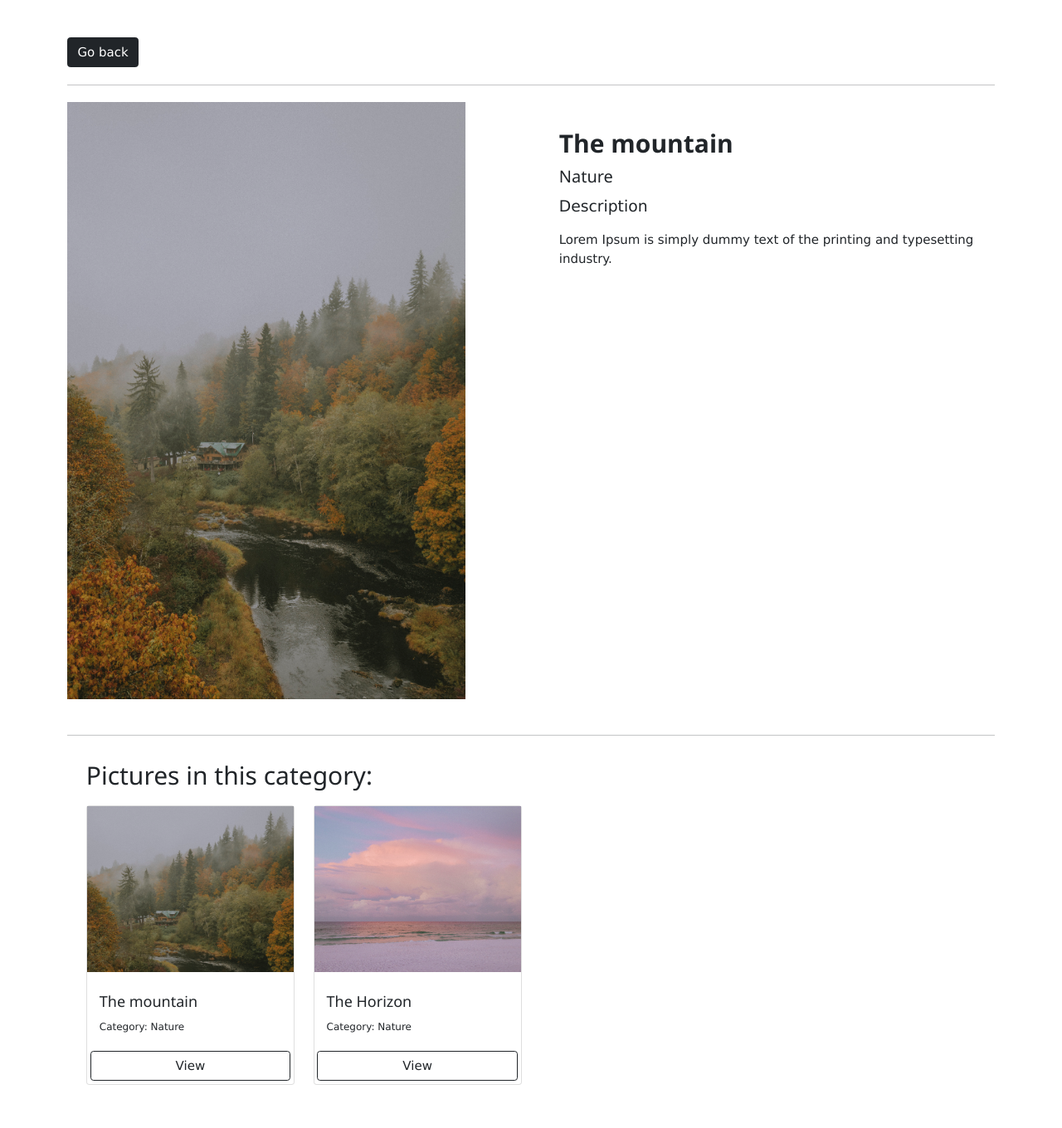
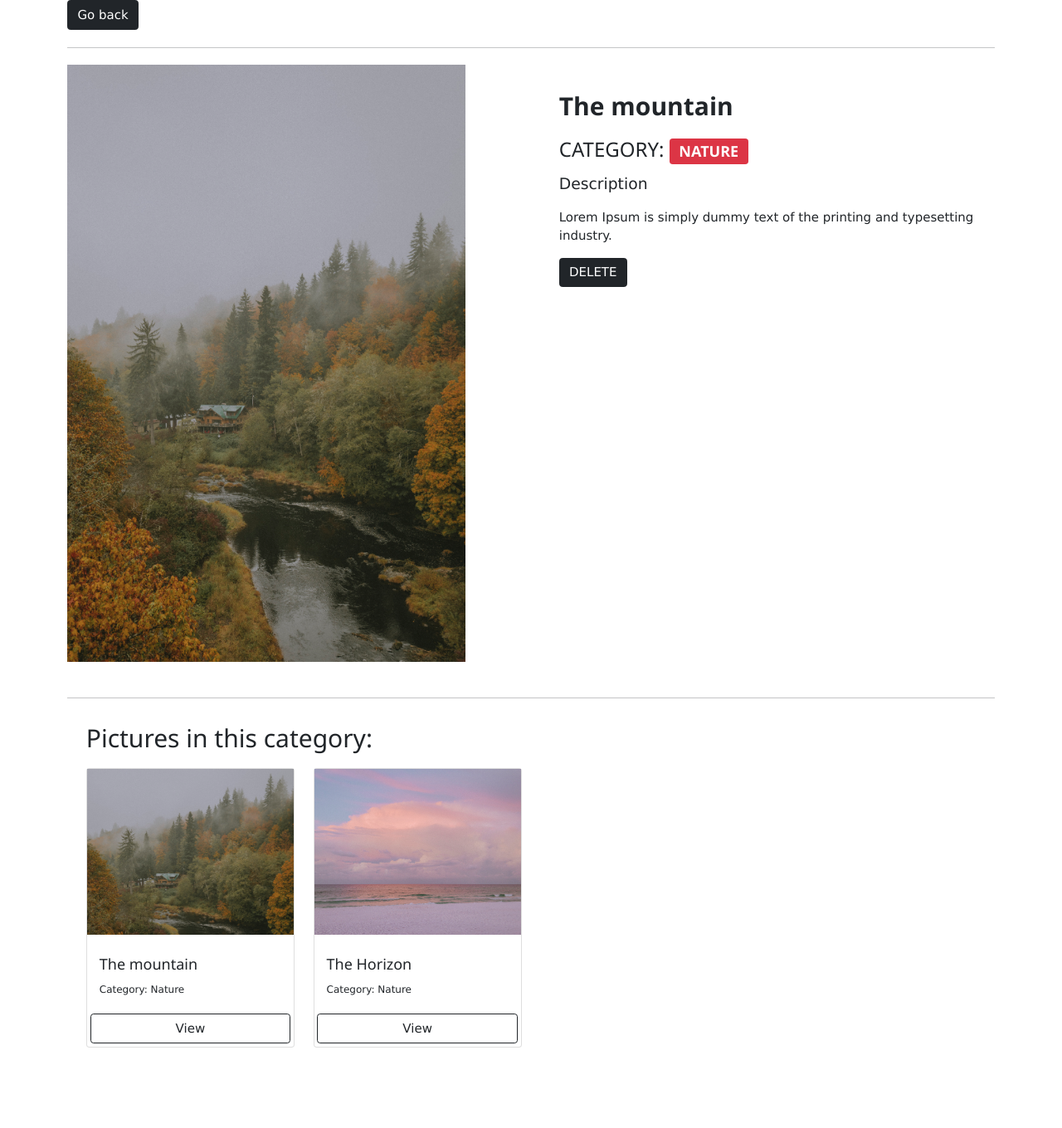
Before and after one commit to Codemaniac6/PhotoBook, a Django app: page /photo/3 in a window 1280 px wide. Shown: the whole page at 83% size. After the commit the page ends 1263 px from the top, so only its background shows below. Run offline with Django 3.2, Linux system fonts and the light colour scheme; data comes from the database, SQL or seed files in the repository; both versions use the stored data as it was after the commit.

Commit message:
updates with bug fixes

```diff
--- a/book/templates/add.html
+++ b/book/templates/add.html
@@ -5,9 +5,9 @@
         <a class="btn btn-dark btn-md" href="{% url 'gallery' %}">Go back</a>
         <hr>
         <div class="row justify-content-center">
-            <h3>ADD PHOTO</h3>
-            <div class="col-md-9">
-                <div class="card">
+            <h2>ADD PHOTO</h2>
+<!--            <div class="card">-->
+                <div class="col-md-9">
                     <form action="" method="POST" enctype="multipart/form-data">
                          {% csrf_token %}
                          <div class="form-group mb-3">
--- a/book/templates/base.html
+++ b/book/templates/base.html
@@ -15,7 +15,7 @@
             }
     </style>
 </head>
-<body class="m-5">
+<body class="m-6">
     {% block content %}
 
     {% endblock content %}
--- a/book/templates/photo_detail.html
+++ b/book/templates/photo_detail.html
@@ -23,12 +23,23 @@
                                     </div>
 
                                     <div class="mb-3">
-                                        <a href="{% url 'gallery' %}?category={{photo.category.name}}" style="text-decoration:none;">
-                                            <h4><bold>{{ photo.category.name }}</bold></h4>
-                                        </a>
+                                        <div class="row">
+                                            <div class="col">
+                                                <h3>CATEGORY:
+                                                    <a href="{% url 'gallery' %}?category={{photo.category.name}}" style="text-decoration:none;">
+                                                        <span class="badge bg-danger"><bold>{{ photo.category.name|upper }}</bold></span>
+                                                    </a>
+                                                </h3>
+                                            </div>
+                                        </div>
                                         <p class="lead font-weight-bold">Description</p>
                                         <p>Lorem Ipsum is simply dummy text of the printing and typesetting industry.</p>
                                         <p>{{ photo.description }}</p>
+                                        <a href="{% url 'photo_delete' photo.id %}" class="btn btn-dark" data-bs-toggle="modal" data-bs-target="#exampleModal">
+<!--                                            <button type="button" class="btn btn-dark" data-bs-toggle="modal" data-bs-target="#exampleModal">-->
+                                                DELETE
+<!--                                            </button>-->
+                                        </a>
                                     </div>
                               </div>
                         </div>
@@ -45,7 +56,7 @@
                             {% for p in photos %}
                             <div class="col-lg-3 col-md-6 col-sm-6 col-sm-6">
                                 <div class="card my-2">
-                                    <img src="{{ p.image.url }}" class="image-thumbnail Card image cap" alt="...">
+                                    <img src="{{ p.image.url }}" class="image-thumbnail img-fluid" alt="...">
                                     <div class="card-body">
                                         <h5 class="card-title">{{ p.title }}</h5>
                                         <small>Category: {{ p.category.name }}</small>
@@ -60,4 +71,24 @@
             </div>
         </div>
     </div>
+    <div class="modal fade" id="exampleModal" tabindex="-1" aria-labelledby="exampleModalLabel" aria-hidden="true">
+        <div class="modal-dialog">
+            <div class="modal-content">
+                <div class="modal-header">
+                    <h5 class="modal-title" id="exampleModalLabel">Delete {{ photo.title }}?</h5>
+                    <button type="button" class="btn-close" data-bs-dismiss="modal" aria-label="Close"></button>
+                </div>
+                <div class="modal-body">
+                    Are you sure you want to Delete this photo?
+                    <form method="POST" action="{% url 'photo_delete' photo.id %}">
+                        {% csrf_token %}
+                        <input type="submit" value="Delete" class="btn btn-dark"/>
+                    </form>
+                </div>
+                <div class="modal-footer">
+                    <button type="button" class="btn btn-secondary" data-bs-dismiss="modal">Close</button>
+                </div>
+            </div>
+        </div>
+    </div>
 {% endblock content %}
--- a/book/urls.py
+++ b/book/urls.py
@@ -7,6 +7,8 @@
     path('', gallery, name='gallery'),
     path('photo/<str:pk>', photoDetail, name='photo_detail'),
     path('add/', AddPhotoView.as_view(), name='add'),
+    path('delete/<str:pk>', PhotoDeleteView.as_view(), name='photo_delete'),
+    path('delete/<str:id>', CategoryDeleteView.as_view(), name='category_delete'),
     path('signup/', RegistrationView.as_view(), name='signup'),
     path('login/', GalleryLoginView.as_view(), name='login'),
     path('logout/', LogoutView.as_view(next_page='login'), name='logout'),
--- a/book/views.py
+++ b/book/views.py
@@ -1,6 +1,6 @@
 from django.shortcuts import render, redirect
 from django.contrib.auth.views import LoginView, FormView
-from django.views.generic import CreateView
+from django.views.generic import CreateView, DeleteView
 from django.contrib.auth.forms import UserCreationForm
 from django.contrib.auth import login
 from django.urls import reverse_lazy
@@ -76,6 +76,7 @@
                 category = None
 
             photo = Photo.objects.create(
+                user=self.request.user,
                 category=category,
                 description=data['description'],
                 title=data['title'],
@@ -87,3 +88,17 @@
         context = super().get_context_data(**kwargs)
         context['categories'] = Category.objects.all()
         return context
+
+
+class PhotoDeleteView(DeleteView):
+    model = Photo
+    context_object_name = 'photo'
+    template_name = 'photo_detail.html'
+    success_url = reverse_lazy('gallery')
+
+
+class CategoryDeleteView(DeleteView):
+    model = Category
+    context_object_name = 'category'
+    template_name = 'photo_detail.html'
+    success_url = reverse_lazy('gallery')
```
Also changed, not shown: book/templates/gallery.html (+7 -1 lines), db.sqlite3, static/images/Nature_3.jpg (added), static/images/Nature_3_44mMsSL.jpg (added), static/images/Nature_3_UVgckSL.jpg (added), static/images/justin-bieber-lede_9SXY6oS.jpg (added), static/images/justin-bieber-lede_jCNtGHX.jpg (added), 6 other files.
